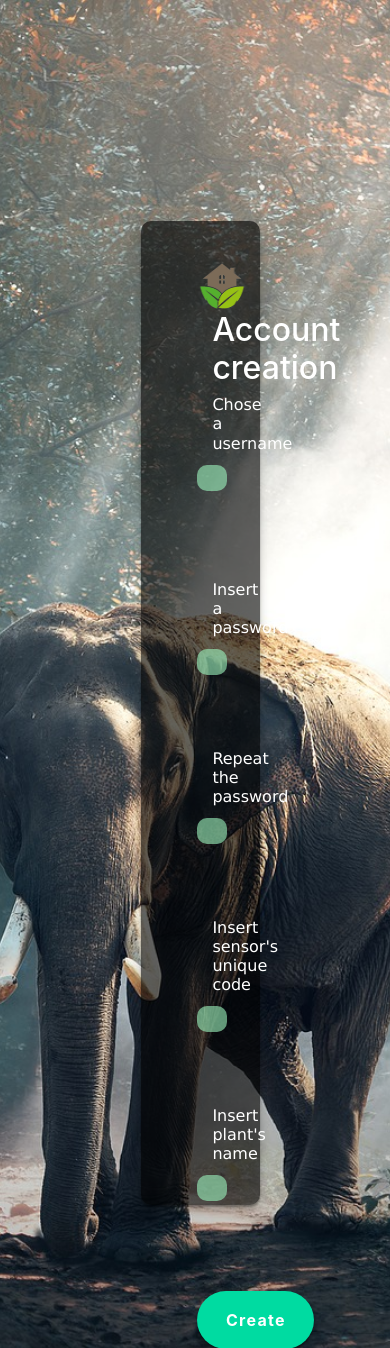
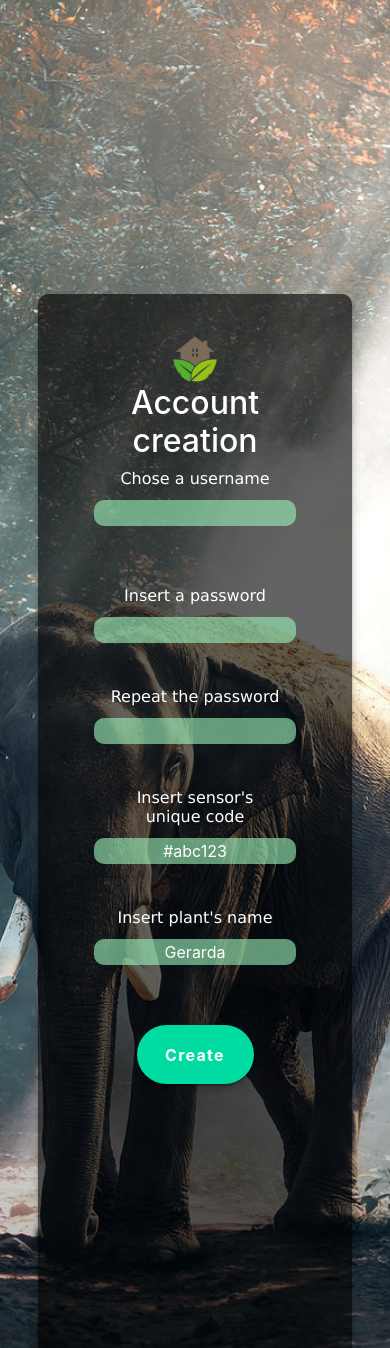
Before and after one commit to 2dadsgn/Smart-vase, a Flask app: page /register in a window 390 px wide. Shown: the top 1348 px of the page. Run offline with Flask 2, Linux system fonts and the light colour scheme; some libraries are stand-ins or nearby versions.

Commit message:
fixed css for mobile and added the new sensor button

```diff
--- a/app.py
+++ b/app.py
@@ -55,7 +55,7 @@
         else :
             if db_username['password'] == password:
                 session['username']=username
-                return redirect(url_for('gestione_get_user', username=username))
+                return redirect(url_for('gestione'))
             else:
                 error = 'password errata'
                 return render_template('index.html', error=error)
@@ -73,10 +73,13 @@
         return  render_template('index.html')
 
     #route per la pagina sessione attiva gestione sensori
-    @app.route('/gestione/session?<username>', methods=['POST','GET'])
-    def gestione_get_user(username):
+    @app.route('/gestione', methods=['POST','GET'])
+    def gestione():
 
-        username=session['username']
+        # effettuo controllo se la sessione è attiva, altrimenti reinderizzo a index
+        if not session['username']:
+            return render_template('index.html')
+
         user = mongo.db.utenti.find_one({"username":session['username']})
 
 
@@ -92,10 +95,18 @@
 
 
         listasensori = []
+
+        # array for the month's and day's data
         dati_sensore_del_day = []
         dati_sensore_del_mese = []
+
+        # array to store sennsor's data
         dati_sensore = []
+
+        # latest array to store data in
         sensori = []
+
+        # sensor's names list
         nomi_sensori = []
 
         # with a serie of FOR cicle I'm gonna create a multidimensional array
@@ -107,6 +118,12 @@
         # variabile passata a jinja per iterare i form dei sensori
         numero_sensori = len(listasensori)
 
+        # FOR cycle to can creata a multidimensional array that can store all the sensor's data
+        #  organized in each array's cell  dayily data s array & monthly data s array go into two
+        #  separeted cells ---> dati_sensore                 _         _          _ _ _ _ _
+        # dati_sensore array  go into -----> sensori array  |_| -|--> |_|  --->  |_|_|_|_|_|  daily data  array
+        #                                                   | |  '--> |_|  -      _ _ _ _ _
+        #                                                                   '--> |_|_|_|_|_|  monthly data array
         for i in listasensori :
             cursor_day = mongo.db.sensori.find({"code":i, "data":actual_date}).sort("time",-1)
             cursor_month = mongo.db.sensori.find({"code": i, "data": { "$gt": actual_month }}).sort("data",1)
@@ -125,9 +142,8 @@
             dati_sensore_del_mese.clear()
             dati_sensore_del_day.clear()
 
-        return render_template('gestione.html', username=username,numero_sensori=numero_sensori,sensori=sensori,
+        return render_template('gestione.html', username=session['username'],numero_sensori=numero_sensori,sensori=sensori,
                                data=actual_date, nomi_sensori=nomi_sensori)
-
 
 
     @app.route('/register')
--- a/static/main.css
+++ b/static/main.css
@@ -16,6 +16,7 @@
 	width: 0!important;
 	display: none;
 	overflow-y:hidden;
+    overflow-x:hidden;
 }
 
 #login{
@@ -30,6 +31,19 @@
 	border-radius: 10px;
 	box-shadow: 0 6px 10px 0 rgba(0,0,0,.2), 0 2px 2px 0 rgba(0,0,0,.3);
 	display: inline;
+}
+#register{
+	display: inline;
+	width: 80.5vw;
+	height: 82vh;
+	margin: auto;
+	text-align: center;
+	margin-top: 5vh;
+	background-color: hsla(0,0%,0%,0.61);
+	padding:  0.5em 3.5em 0.5em 3.5em;
+	border:50px medium white;
+	border-radius: 10px;
+	box-shadow: 0 6px 10px 0 rgba(0,0,0,.2), 0 2px 2px 0 rgba(0,0,0,.3);
 }
 
 
@@ -103,48 +117,12 @@
 }
 
 
-@media (max-width: 576px){
 
-#login{
-	display: inline;
-	width: 30.5vw;
-	height: 72vh;
-	margin: auto;
-	text-align: center;
-	margin-top: 10vh;
-	background-color: hsla(0,0%,0%,0.61);
-	padding:  0.5em 3.5em 0.5em 3.5em;
-	border:50px medium white;
-	border-radius: 10px;
-	box-shadow: 0 6px 10px 0 rgba(0,0,0,.2), 0 2px 2px 0 rgba(0,0,0,.3);
+/*------------------------TESTI E PARAG---------------------------------*/
+h1{
+	font-size: 2em;
+	color:white;
 }
-.input-text {
-	background-color: hsla(142,73%,77%,0.62);
-	color:white;
-	width: 100%;
-	text-align: center;
-	margin: auto;
-	margin-bottom: 5vh;
-	border-radius: 10px;
-	border: 0.0px  groove white;
-
-}
-#intasto{
-	background-color:hsla(164,100%,43%,1.00);
-	border:hsla(164,100%,43%,1.00);
-	box-shadow: 0 6px 10px 0 rgba(0,0,0,.2), 0 2px 2px 0 rgba(0,0,0,.3);
-	color: white;
-	width:30vw;
-	height: 4vh;
-	font-weight: 700;
-	letter-spacing: 0.08em;
-	border-radius: 50px;
-	cursor:pointer;
-	margin:auto;
-}
-
-}
-/*------------------------TESTI E PARAG---------------------------------*/
 
 h2{
 	color: white;
@@ -184,8 +162,8 @@
 	font-weight: 100;
 	font-size: 2.0em;
 	position: absolute;
-	left: 0;
-	top: 25vh;
+	left: -10vw;
+	top: -6vh;
 	transform: rotate(90deg);
 	text-transform: uppercase;
 
@@ -260,7 +238,7 @@
 }
 .div-sensore{
 	border-bottom: white 2px solid;
-	padding-bottom: 4vh;
+	padding: 8vh 0 4vh 0;
 	width: 80vw;
 	height: 60vh;
 	height: 50vh;
@@ -275,10 +253,7 @@
     width: 15em;
 	height: 15em;
 }
-h1{
-	font-size: 2em;
-	color:white;
-}
+
 .freccia-logout{
 	background-repeat: no-repeat;
 	background-position: center;
@@ -292,8 +267,7 @@
 	position: fixed;
 	top:0;
 	left: 0;
-
-
+    z-index: 10;
 }
 .activate{
     display:inline;
@@ -332,6 +306,161 @@
 }
 .inner-div{
 	position: static;
+}
+.plus{
+    margin-left:6vw;
+    margin-bottom: 2vh;
+    width: 50px;
+    height: 50px;
+    position: absolute;
+    left: 30vw;
+    top: 5vh;
+}
+h8 {
+    width: 10vw;
+    font-size: 1.5em;
+    color: white;
+    font-family: "Lucida Grande", "Lucida Sans Unicode", "Lucida Sans", "DejaVu Sans", Verdana, "sans-serif";
+    font-weight: 100;
+    position: absolute;
+    left: -8vw;
+    top: 13vh;
+
+}
+.add-new{
+    margin: auto;
+    text-align: center;
+    align-content: center;
+    align-items: center;
+}
 
 
+
+
+/*-------MOBILE--------------------------*/
+
+@media (max-width: 576px) {
+
+    #login {
+        display: inline;
+        width: 80.5vw;
+        height: 82vh;
+        margin: auto;
+        text-align: center;
+        margin-top: 5vh;
+        background-color: hsla(0, 0%, 0%, 0.61);
+        padding: 0.5em 3.5em 0.5em 3.5em;
+        border: 50px medium white;
+        border-radius: 10px;
+        box-shadow: 0 6px 10px 0 rgba(0, 0, 0, .2), 0 2px 2px 0 rgba(0, 0, 0, .3);
+    }
+
+    #register {
+        display: inline;
+        width: 80.5vw;
+        height: 95vh;
+        margin: auto;
+        text-align: center;
+        margin-top: 5vh;
+        margin-bottom: 5vh;
+        background-color: hsla(0, 0%, 0%, 0.61);
+        padding: 0.5em 3.5em 0.5em 3.5em;
+        border: 50px medium white;
+        border-radius: 10px;
+        box-shadow: 0 6px 10px 0 rgba(0, 0, 0, .2), 0 2px 2px 0 rgba(0, 0, 0, .3);
+    }
+
+    .input-text {
+        background-color: hsla(142, 73%, 77%, 0.62);
+        color: white;
+        width: 100%;
+        text-align: center;
+        margin: auto;
+        margin-bottom: 3vh;
+        border-radius: 10px;
+        border: 0.0px groove white;
+
+    }
+
+    #intasto {
+        background-color: hsla(164, 100%, 43%, 1.00);
+        border: hsla(164, 100%, 43%, 1.00);
+        box-shadow: 0 6px 10px 0 rgba(0, 0, 0, .2), 0 2px 2px 0 rgba(0, 0, 0, .3);
+        color: white;
+        width: 30vw;
+        height: 4vh;
+        font-weight: 700;
+        letter-spacing: 0.08em;
+        border-radius: 50px;
+        cursor: pointer;
+        margin: auto;
+    }
+
+    #form-acomparsa {
+        display: none;
+    }
+
+    #logout-cta {
+        border: none;
+        cursor: pointer;
+        background-color: unset;
+        color: white;
+        font-size: 0.9em;
+        text-align: center;
+        font-weight: normal;
+        margin: -50px 0 0 80vw;
+    }
+
+    .nascosto {
+        display: none;
+    }
+    .plus{
+        position: static;
+        margin: 0;
+    }
+
+    h6 {
+        color: white;
+        font-family: "Lucida Grande", "Lucida Sans Unicode", "Lucida Sans", "DejaVu Sans", Verdana, "sans-serif";
+        font-weight: 100;
+        font-size: 2.0em;
+        position: absolute;
+        left: 15vw;
+        top: 0vh;
+        transform: none;
+        text-transform: uppercase;
+        padding: 0;
+        margin: 0;
+        height: 50px;
+    }
+
+    #container {
+        padding: 15vh 0 0 0;
+    }
+
+    .div-sensore {
+        padding: 0;
+        margin: auto;
+        align-content: center;
+    }
+
+    .status {
+        height: 100%;
+        margin: 0;
+    }
+
+    h8 {
+        margin: 0;
+        position: static;
+
+    }
+
+    .add-new {
+        margin: auto;
+        margin-top: 10vh;
+        text-align: center;
+        align-content: center;
+        align-items: center;
+        padding: 0;
+    }
 }
--- a/templates/register.html
+++ b/templates/register.html
@@ -4,7 +4,7 @@
 
 	  <div class="container-fluid transition-main" id="container">
 		  <div class="row" >
-			   <form action="{{ url_for('register_insert') }}" id="login" class="row" method="post" style="height: 67vh;margin-top: 5vh;">
+			   <form action="{{ url_for('register_insert') }}" id="register" class="row " method="post">
 				   <img class="img-responsive" src="{{ url_for('static', filename = 'logo.png') }}" width="50" height="50" alt="" style="margin: auto;margin-top: 2em;">
 				   <h2 class="col-12">Account creation</h2>
 				   <h3 class="col-12">Chose a username</h3>
```
Also changed, not shown: templates/gestione.html (+17 -9 lines).
